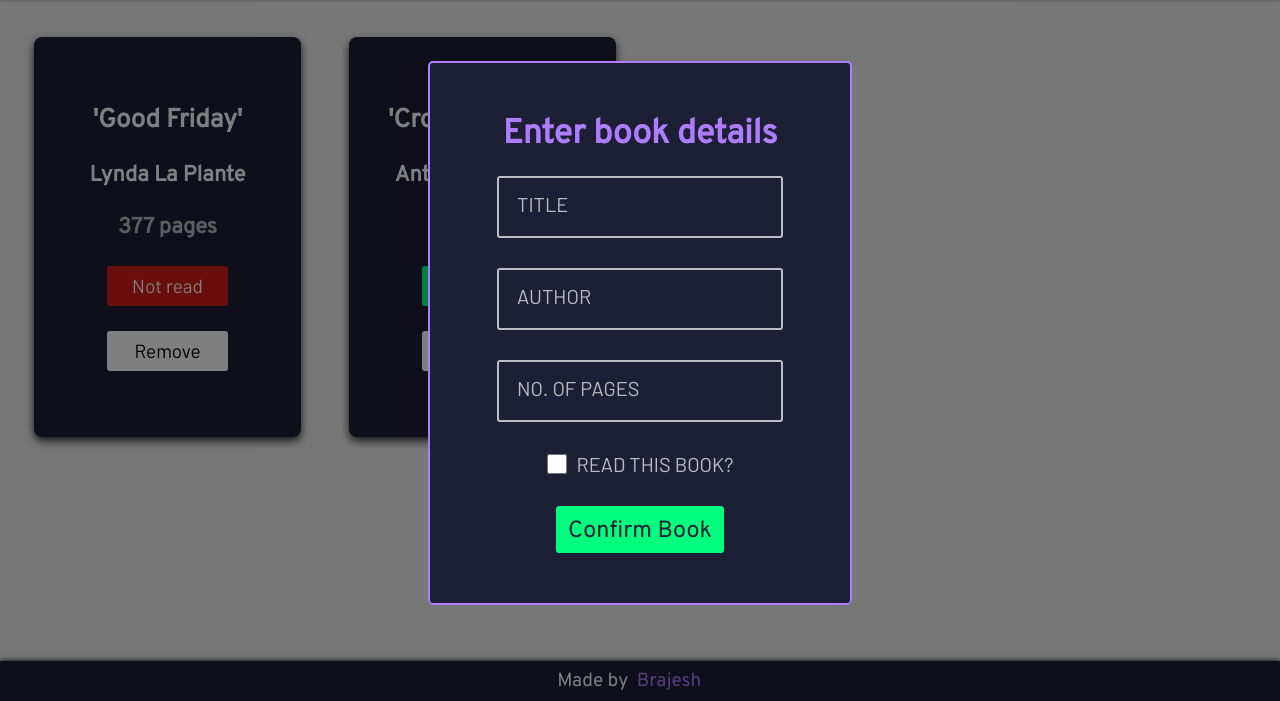
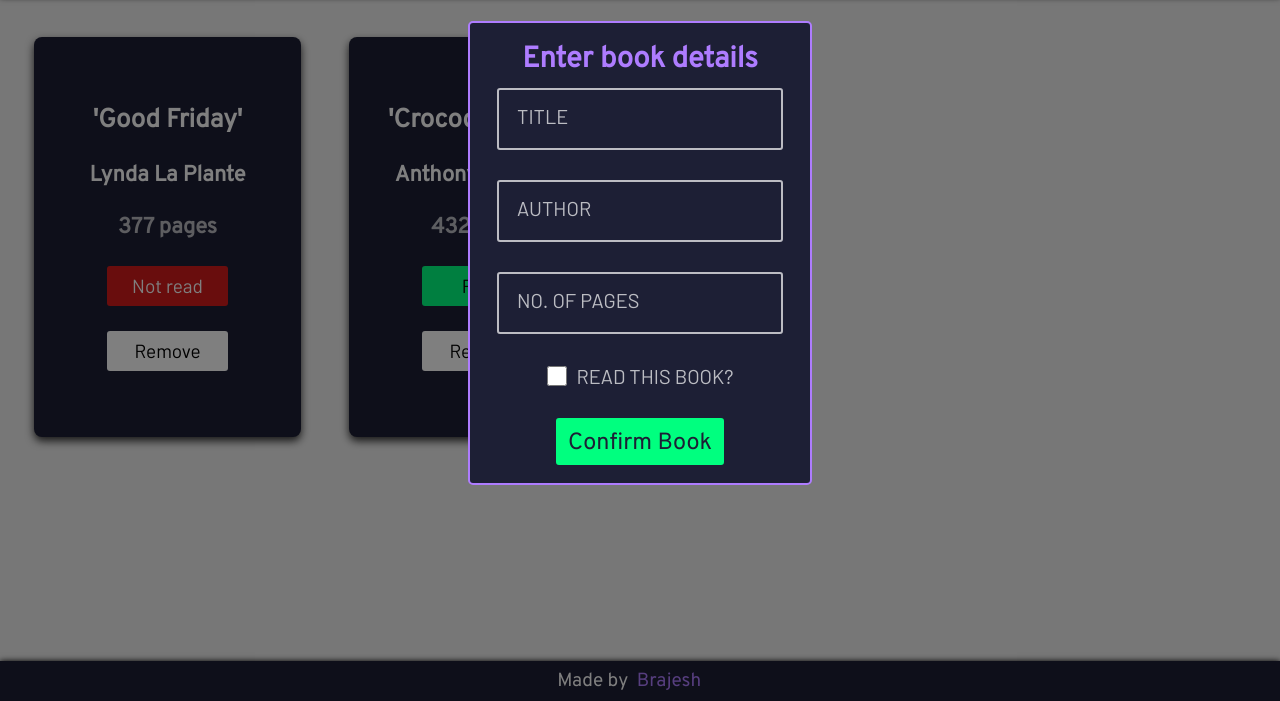
Before and after one commit to brajpatel/library, a plain HTML site: page index.html in a window 1280 px wide. Both pictures are taken after a click on the button "Add Book". Shown: the part 99-800 px from the top of the page. Drawn offline with Linux system fonts and the light colour scheme.

Commit message:
Update style.css

```diff
--- a/style.css
+++ b/style.css
@@ -253,8 +253,8 @@ h1 {
     top: -20%;
     transform: translateY(-50%) scale(0.1);
     background: var(--dark-blue);
-    height: 520px;
-    width: 400px;
+    height: 420px;
+    width: 340px;
     border-radius: 5px;
     z-index: 2;
     visibility: hidden;
@@ -264,20 +264,20 @@ h1 {
     flex-direction: column;
     justify-content: center;
     align-items: center;
-    gap: 20px;
-    padding: 10px;
+    padding: 20px 0;
 }
 
 .modal.show {
     visibility: visible;
     transform: scale(1);
-    top: 20vh;
+    top: 15vh;
 }
 
 .modal h2 {
     color: var(--purple);
     font-family: var(--overpass);
-    font-size: calc(1.8rem + 0.390625vw);
+    font-size: calc(1.5rem + 0.390625vw);
+    margin-bottom: 10px;
 }
 
 form {
@@ -298,7 +298,7 @@ form {
 
 .input-container input {
     position: relative;
-    height: 100%;
+    height: 60%;
     padding: 16px;
     font-size: calc(1.05rem + 0.390625vw);
     background: none;
```
